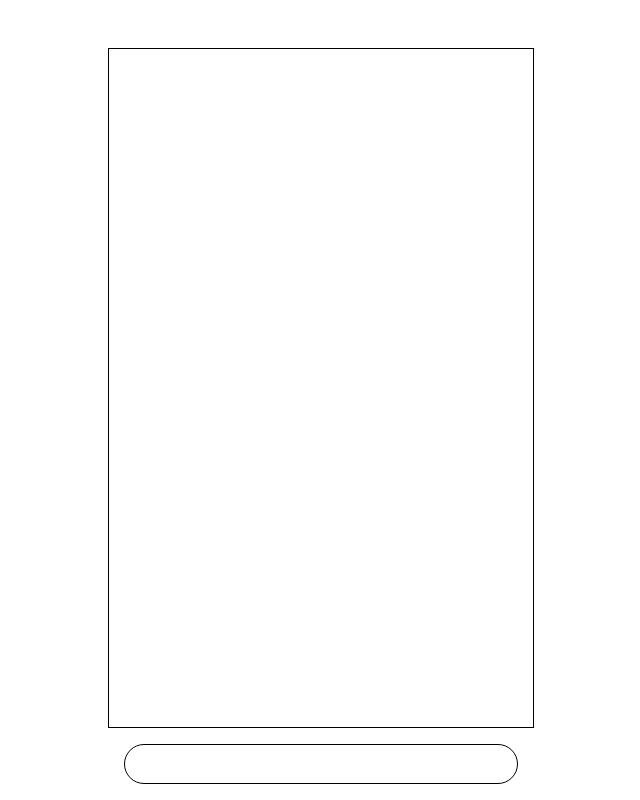
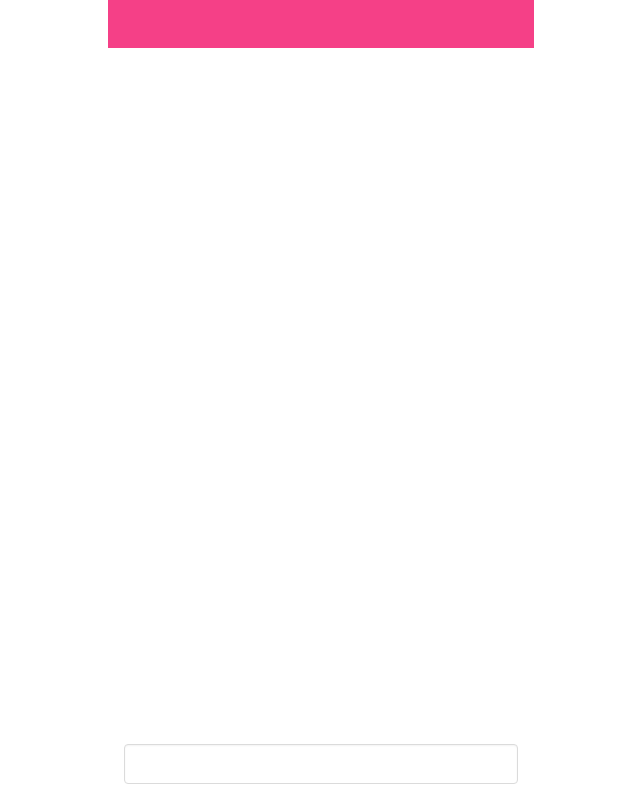
Before and after one commit to mejszin/cowork, a plain HTML site: page project.html in a window 1280 px wide. Shown: the whole page, without its empty margins (319-959 px from the left). Drawn offline with Linux system fonts and the light colour scheme.

Commit message:
Updated styling

```diff
--- a/css/style.css
+++ b/css/style.css
@@ -9,7 +9,6 @@ body {
 #card-list {
     height: calc(100vh - 48px - 72px);
     overflow-y: scroll;
-    border: 1px solid black;
 }
 
 #header, #footer {
@@ -20,34 +19,19 @@ body {
 
 #header {
     height: 48px;
+    background-color: #F54087;
 }
 
 #footer {
     height: 72px;
 }
 
-#footer input {
-    width: 100%;
-    padding: 4px 16px;
-    font-size: 1.2em;
-    border: 1px solid black;
-    border-radius: 32px;
-}
-
-input:focus {
-    outline: none;
-}
-
 .card.to {
-    background-color: white;
+    background-color: #F3F3F3;
     margin-left: 48px !important;
 }
 
 .card.from{
-    background-color: rgb(194, 236, 250);
+    background-color: #ECF2FE;
     margin-right: 48px !important;
 }
-
-div.card {
-    border: 1px solid black;
-}
--- a/project.html
+++ b/project.html
@@ -19,7 +19,7 @@
             <div id="header" class="p-4"></div>
             <div id="card-list"></div>
             <div id="footer" class="p-4">
-                <input>
+                <input class="input">
             </div>
         </div>
     </div>
```
